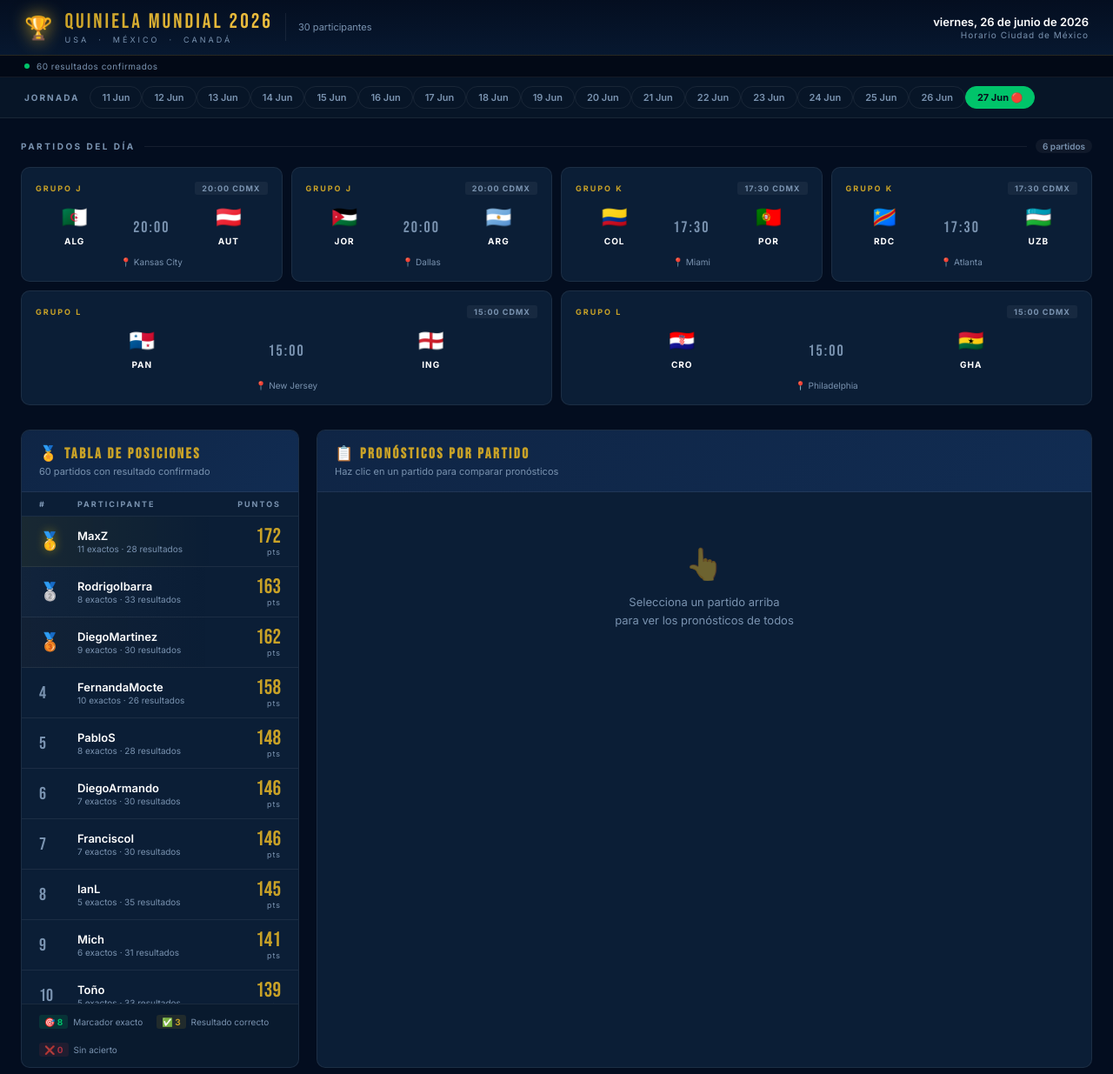
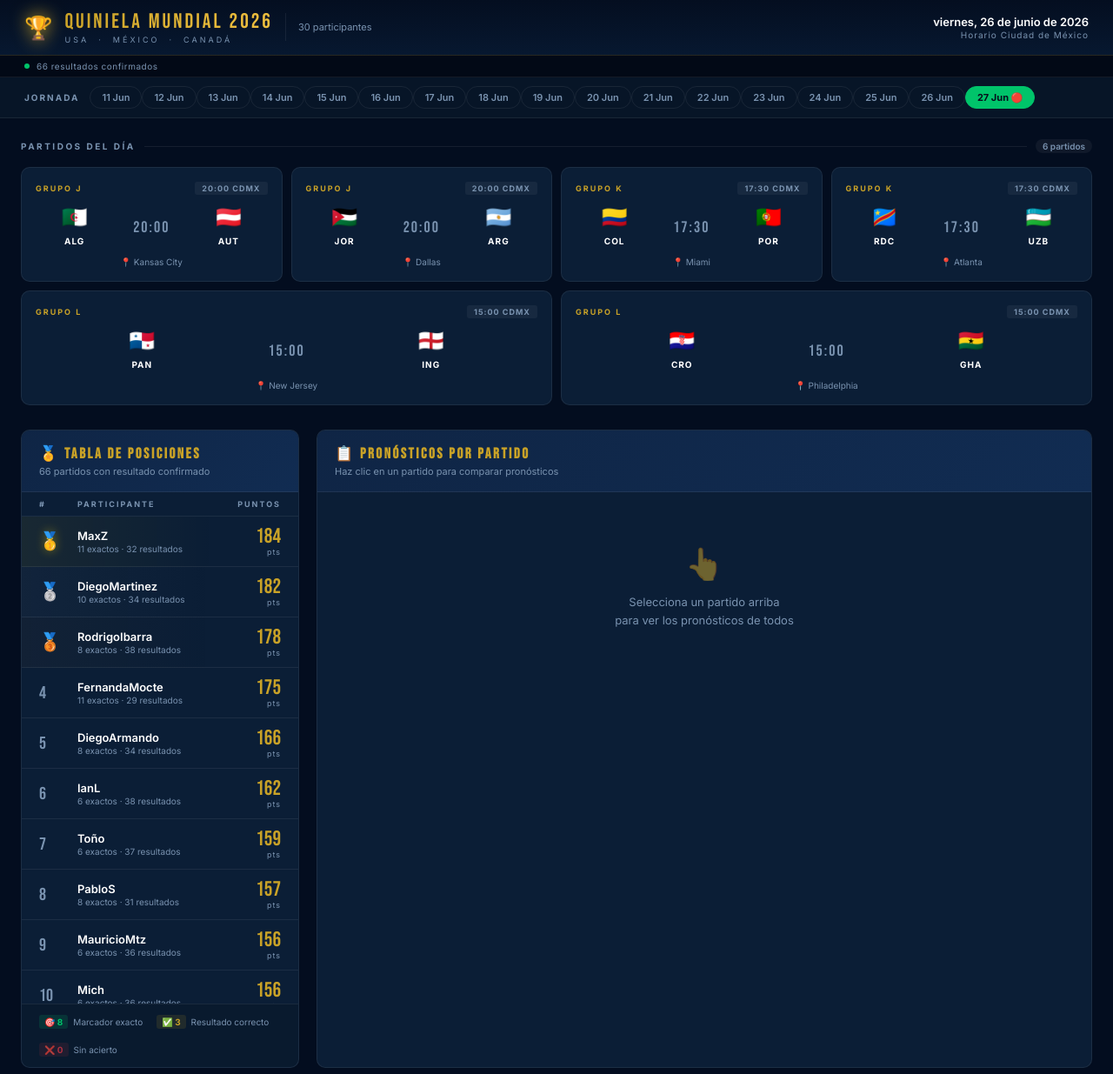
Before and after one commit to KarinaIbarra/QuinielaMundial2026, a plain HTML site: page index.html in a window 1280 px wide. Shown: the top 1235 px of the page at 87% size. Drawn offline with Linux system fonts and the light colour scheme.

Commit message:
index.html

```diff
--- a/index.html
+++ b/index.html
@@ -482,7 +482,13 @@ let RESULTS={
   "JAP – Japón|SUE – Suecia|25 Jun":{g1:1,g2:1,status:'manual',clock:''},
   "TUN – Túnez|NED – P. Bajos|25 Jun":{g1:1,g2:3,status:'manual',clock:''},
   "PAR – Paraguay|AUS – Australia|25 Jun":{g1:0,g2:0,status:'manual',clock:''},
-  "TUR – Turquía|USA – USA|25 Jun":{g1:3,g2:2,status:'manual',clock:''}
+  "TUR – Turquía|USA – USA|25 Jun":{g1:3,g2:2,status:'manual',clock:''},
+  "NOR – Noruega|FRA – Francia|26 Jun":{g1:1,g2:4,status:'manual',clock:''},
+  "SEN – Senegal|IRK – Irak|26 Jun":{g1:5,g2:0,status:'manual',clock:''},
+  "CAB – Cabo Verde|ARA – A. Saudita|26 Jun":{g1:0,g2:0,status:'manual',clock:''},
+  "URU – Uruguay|ESP – España|26 Jun":{g1:0,g2:1,status:'manual',clock:''},
+  "EGI – Egipto|IRN – Irán|26 Jun":{g1:1,g2:1,status:'manual',clock:''},
+  "NZL – N. Zelanda|BEL – Bélgica|26 Jun":{g1:1,g2:5,status:'manual',clock:''}
 };
 async function loadSaved(){
   try{
```
